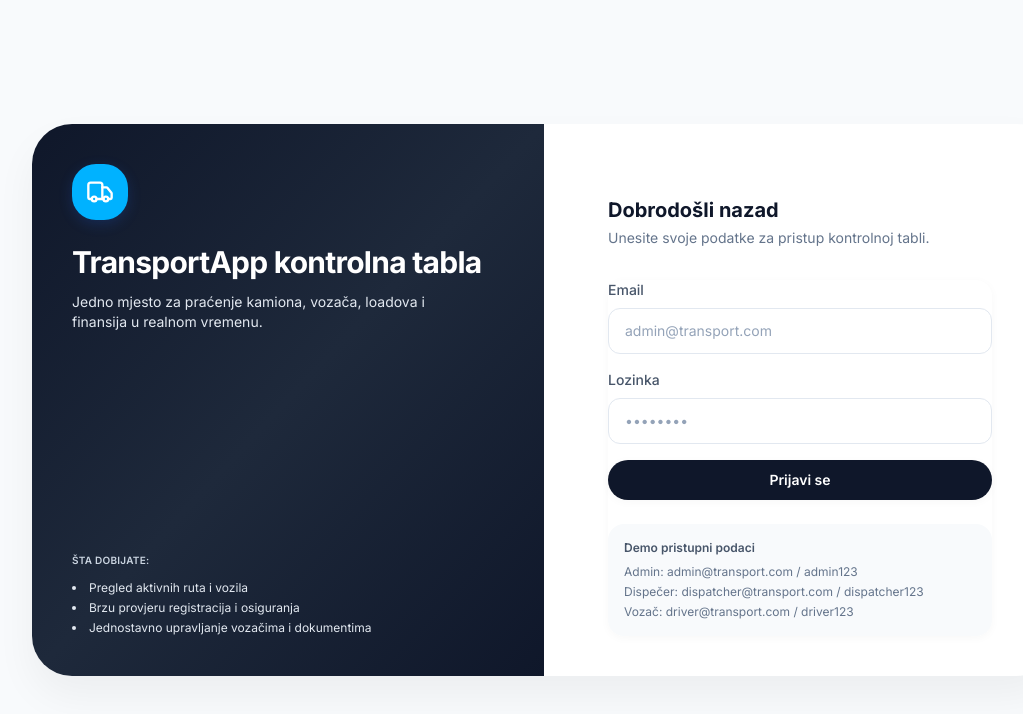
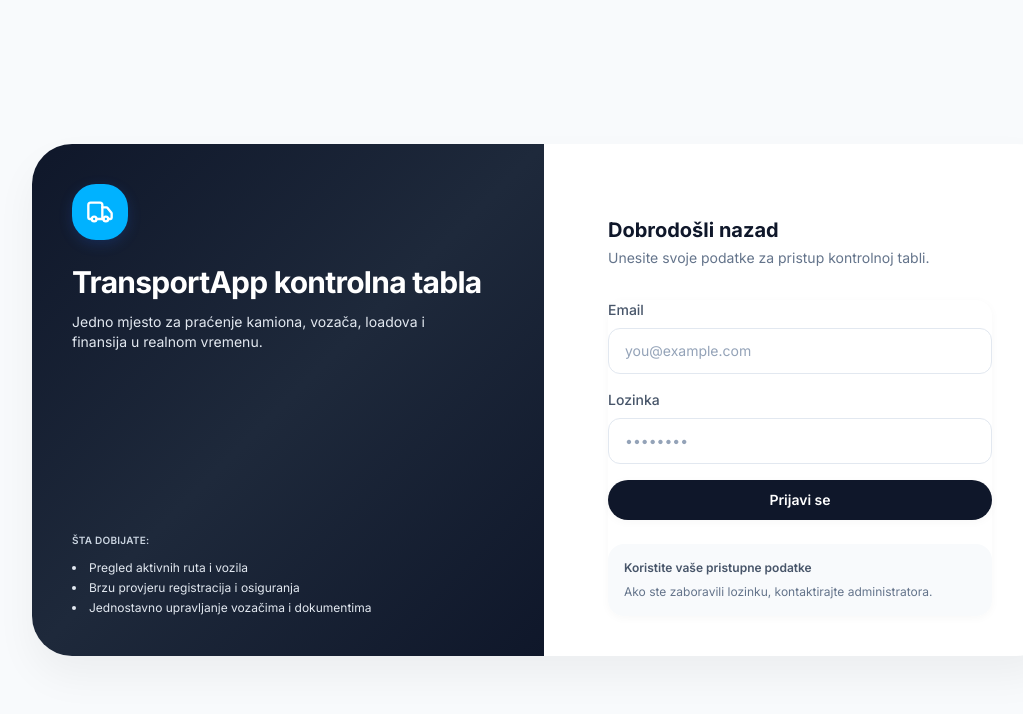
Before and after one commit to emirmehmedovic/transport, a Next.js app: page /login in a window 1280 px wide. Shown: the top 714 px of the page, without its empty margins (96-1119 px from the left). Built offline with nearby package versions, Linux system fonts and the light colour scheme.

Commit message:
Remove demo login credentials

```diff
--- a/app/(auth)/login/page.tsx
+++ b/app/(auth)/login/page.tsx
@@ -92,7 +92,7 @@ export default function LoginPage() {
                   <Input
                     label="Email"
                     type="email"
-                    placeholder="admin@transport.com"
+                    placeholder="you@example.com"
                     value={email}
                     onChange={(e) => setEmail(e.target.value)}
                     required
@@ -124,13 +124,11 @@ export default function LoginPage() {
 
                 <div className="mt-6 p-4 bg-dark-50 rounded-2xl">
                   <p className="text-xs text-dark-600 font-semibold mb-2">
-                    Demo pristupni podaci
+                    Koristite vaše pristupne podatke
                   </p>
-                  <div className="space-y-1 text-xs text-dark-500">
-                    <p>Admin: admin@transport.com / admin123</p>
-                    <p>Dispečer: dispatcher@transport.com / dispatcher123</p>
-                    <p>Vozač: driver@transport.com / driver123</p>
-                  </div>
+                  <p className="text-xs text-dark-500">
+                    Ako ste zaboravili lozinku, kontaktirajte administratora.
+                  </p>
                 </div>
               </CardContent>
             </Card>
```
